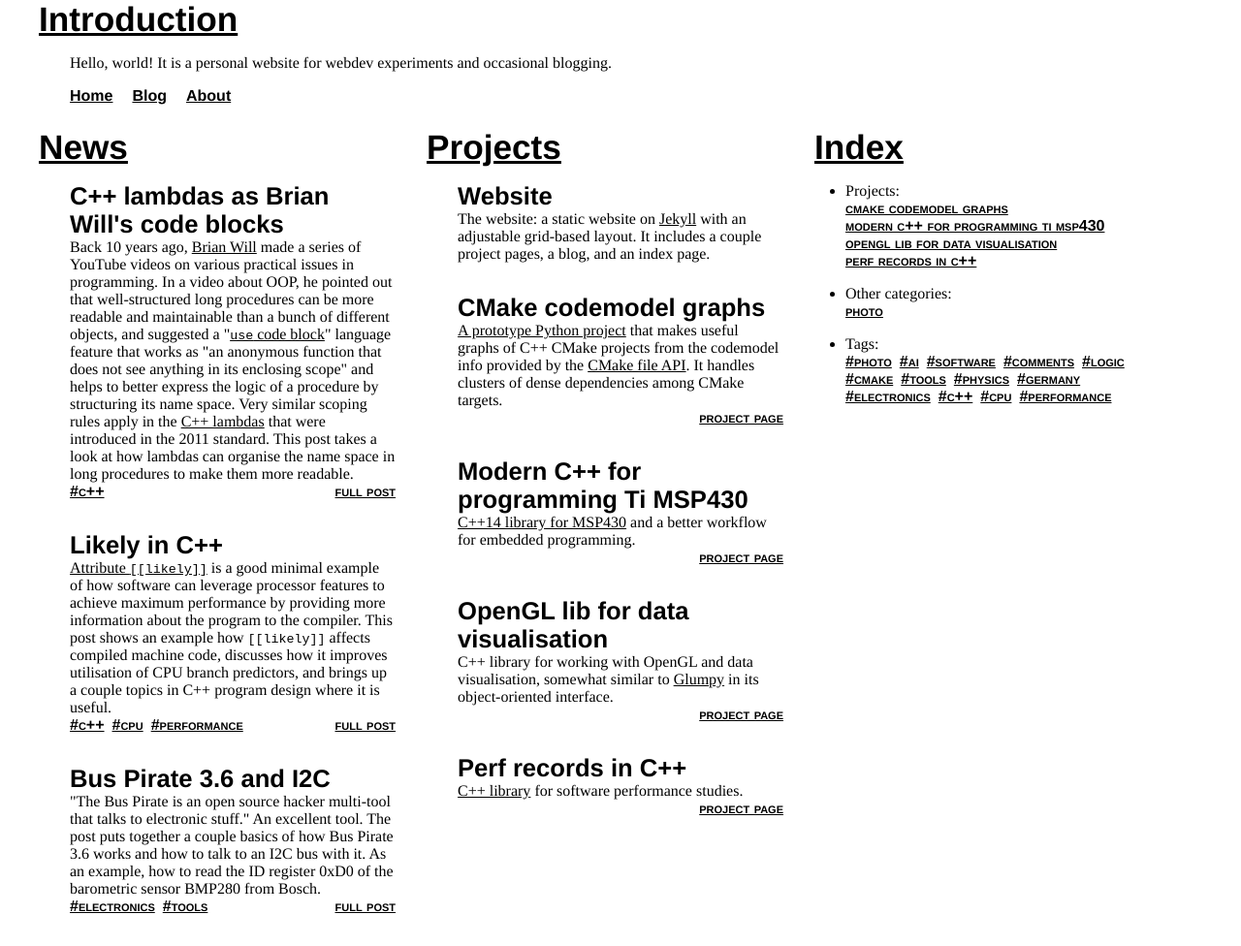
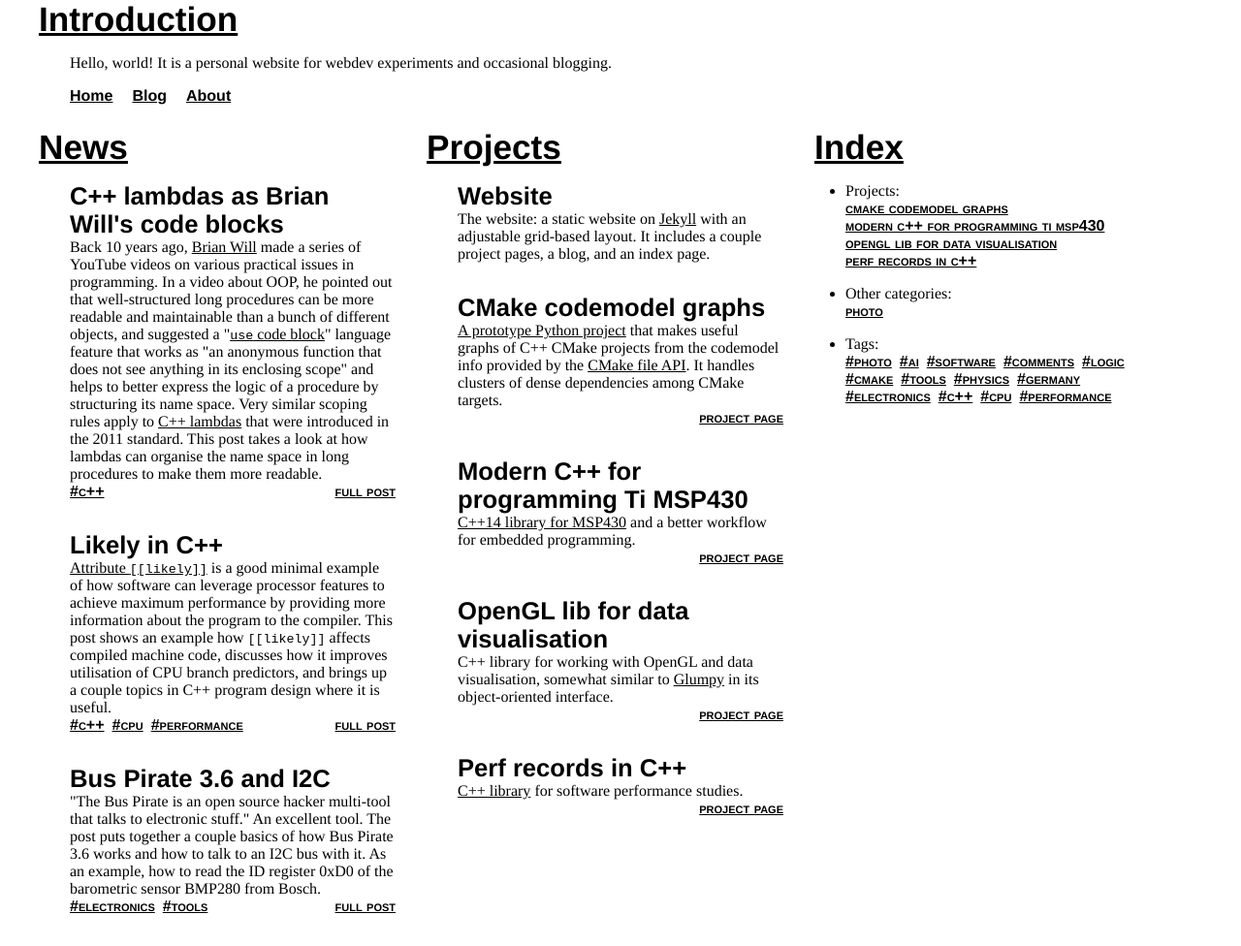
Before and after one commit to xealits/xealits.github.io, a Jekyll site: the page built from index.html, in a window 1280 px wide. Shown: the whole page at 97% size. Built offline with Jekyll 4.4.1, drawn with Linux system fonts in a browser that asks for light colours.

Commit message:
Ok, one more text fix in abstract
	modified:   _posts/2026/2026-11-06-brian-will-code-block.md

```diff
--- a/_posts/2026/2026-11-06-brian-will-code-block.md
+++ b/_posts/2026/2026-11-06-brian-will-code-block.md
@@ -21,7 +21,7 @@ that works as
 and helps to better express the logic of a procedure
 by structuring its name space.
 Very similar scoping rules
-apply in the
+apply to
 <a href="https://en.cppreference.com/cpp/language/lambda">C++ lambdas</a>
 that were introduced in the 2011 standard.
 This post takes a look at how
```
